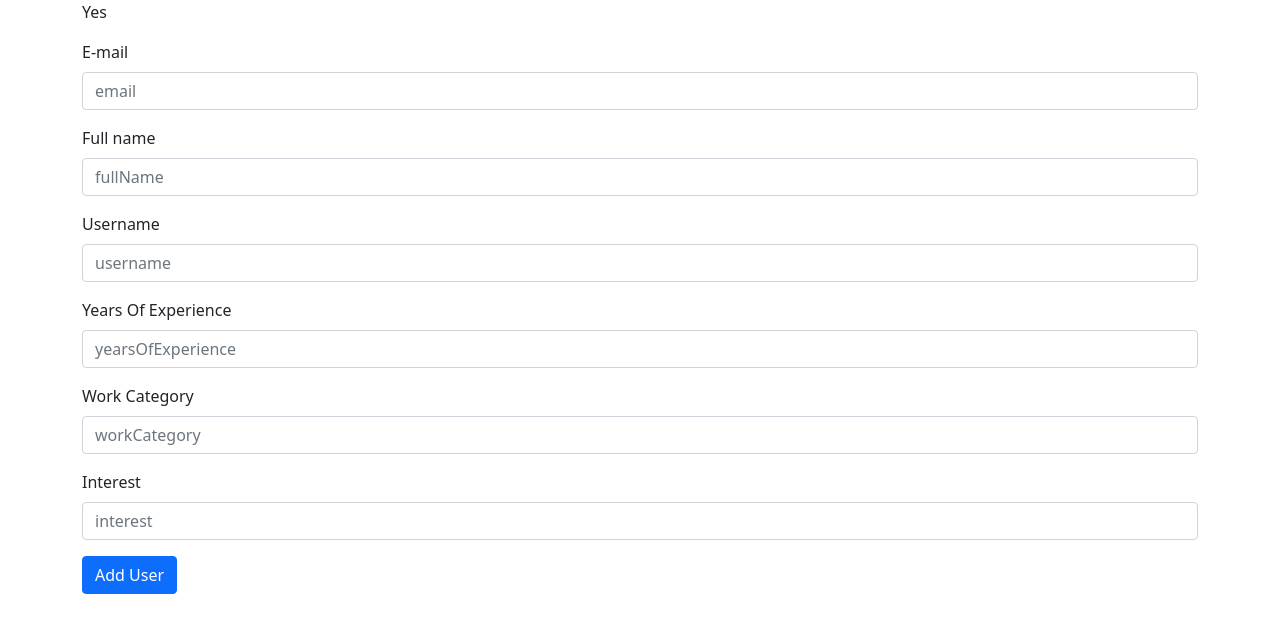
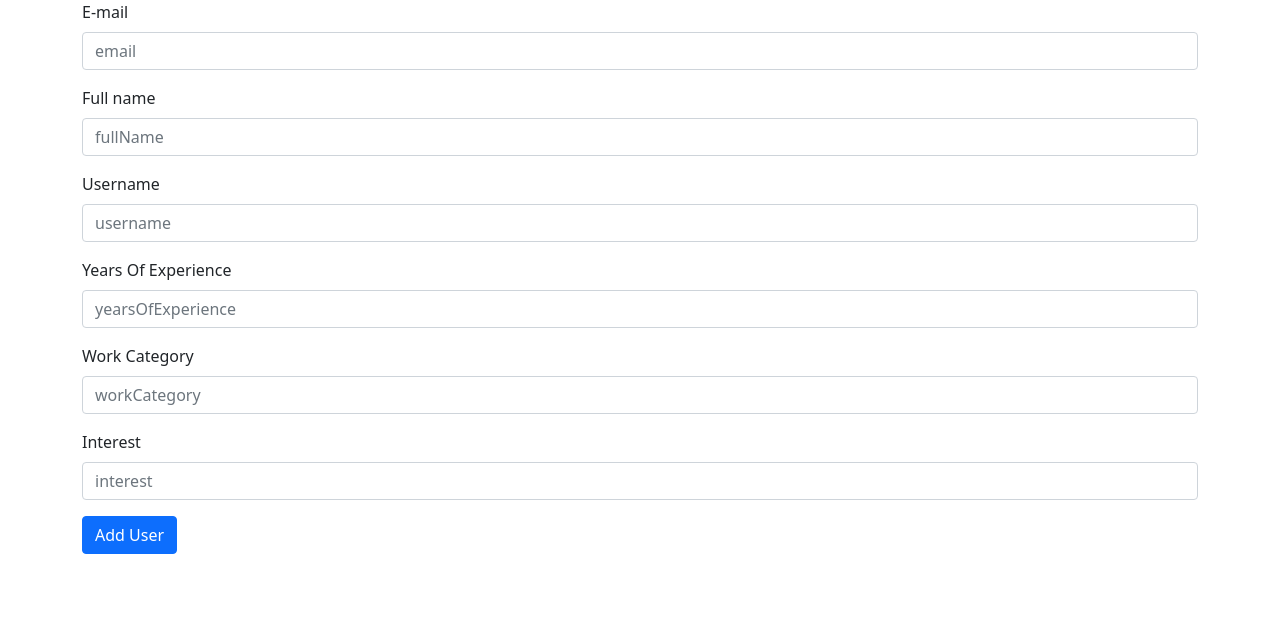
Before and after one commit to olasoj/user-filter-react-app, a React (Create React App) app: page /users/add in a window 1280 px wide. Shown: the top 632 px of the page. Built offline with nearby package versions, Linux system fonts and the light colour scheme.

Commit message:
Code Clean up

```diff
--- a/src/App.jsx
+++ b/src/App.jsx
@@ -8,9 +8,7 @@ import "./App.css"
 import Users from './user/component/Users';
 // import NavBar from './components/NavBar';
 // import NotFound from './components/NotFound';
-// import MovieForm from './components/MovieForm';
 import RegisterForm from './user/component/RegisterForm';
-// import ProtectedRoutes from './common/protectedRoutes';
 
 class App extends Component {
   state = {}
@@ -23,13 +21,10 @@ class App extends Component {
         <Router>
           {/* <NavBar user={user} /> */}
           <main className='container'>
-            <p>Yes</p>
             <Switch>
               {/* <ProtectedRoutes path='/movies/:id' component={MovieForm} /> */}
               <Route path='/users/add' component={RegisterForm} />
               <Route path='/users' render={(props) => <Users {...props} />} />
-              {/* <ProtectedRoutes path='/movies/:id' component={MovieForm} /> */}
-              {/* <Route path='/users' component={Movies} /> */}
               <Redirect exact from='/' to='/users' />
               {/* <Route path='/not-found' component={NotFound} /> */}
               <Redirect to='/not-found' />
--- a/src/user/userService.js
+++ b/src/user/userService.js
@@ -2,7 +2,7 @@ import http, { header } from '../http/httpConfig';
 
 const apiUrl = '/user';
 
-export async function populateUserTable(newUser) {
+export async function populateUserTable() {
   return await http.post(`{apiUrl}/populate-table`, { ...header });
 }
 
```
